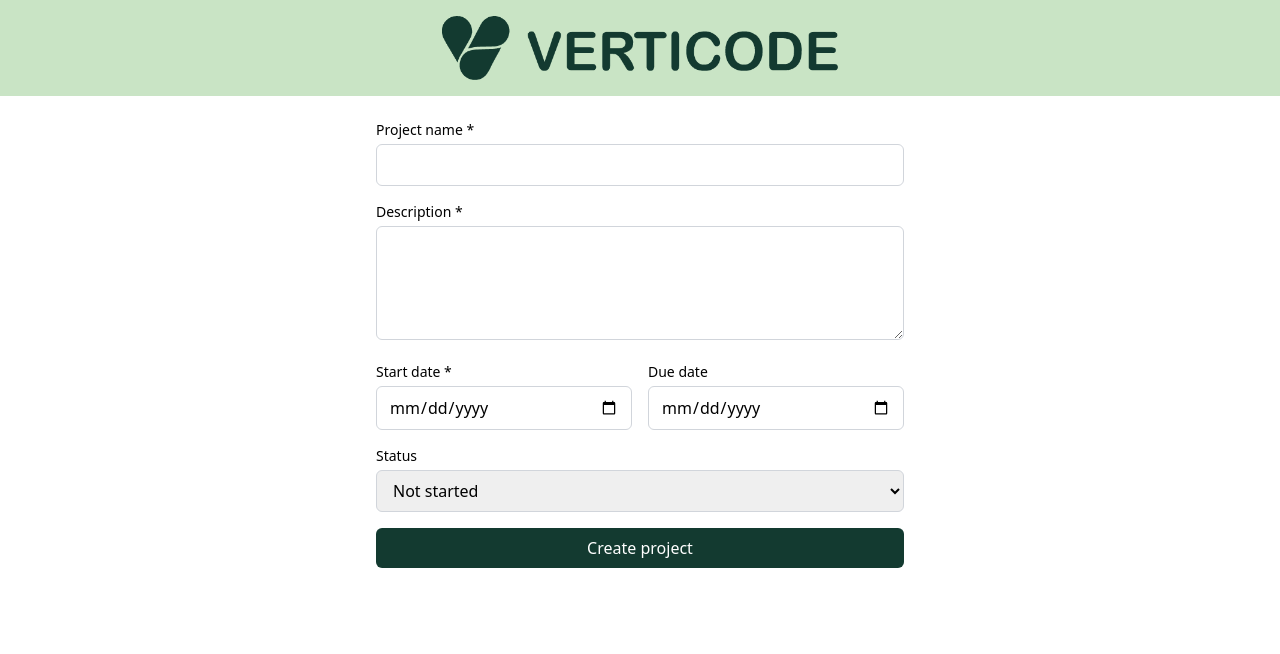
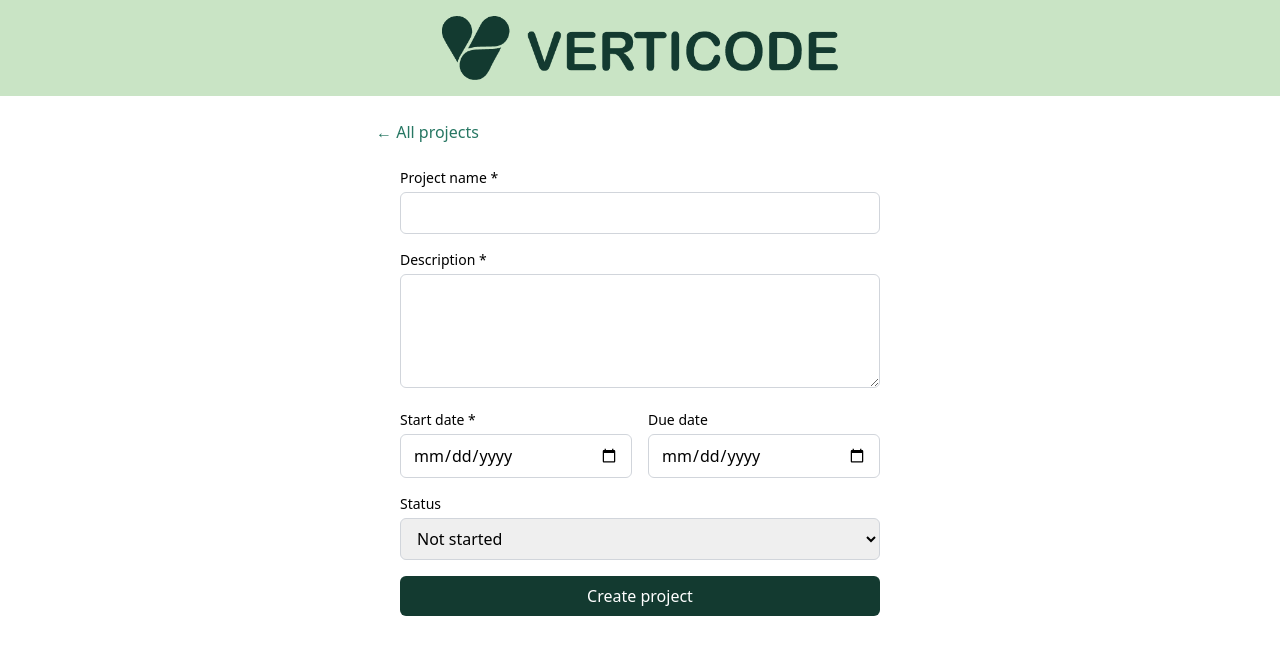
Before and after one commit to amorourke/Verticode-tech-test, a React (Vite) app: page /projects/new in a window 1280 px wide. Shown: the top 654 px of the page. Built offline with nearby package versions, Linux system fonts and the light colour scheme.

Commit message:
added back button to project form page

```diff
--- a/src/components/ProjectForm.tsx
+++ b/src/components/ProjectForm.tsx
@@ -1,6 +1,7 @@
 import { useState, type FormEvent } from "react";
 import { ProjectStatus, type NewProject } from "../models/Project";
 import { validateProject, type ProjectFormErrors } from "../utils/validateProject";
+import { Link } from "react-router-dom";
 
 const LABEL = "mb-1 block text-sm font-medium";
 const INPUT = "w-full rounded-md border border-gray-300 px-3 py-2";
@@ -38,7 +39,13 @@ export default function ProjectForm({ onSubmit }: ProjectFormProps) {
   }
 
   return (
+    <section className="mx-auto w-full max-w-xl p-6">
+      <Link to="/" className="font-medium text-green-500 hover:underline">
+        ← All projects
+      </Link>
+
         <form onSubmit={handleSubmit} className="mx-auto flex w-full max-w-xl flex-col gap-4 p-6">
+
         <div>
             <label htmlFor="name" className={LABEL}>Project name *</label>
             <input id="name" className={INPUT} value={name} onChange={(e) => setName(e.target.value)} />
@@ -78,5 +85,6 @@ export default function ProjectForm({ onSubmit }: ProjectFormProps) {
             Create project
         </button>
         </form>
+    </section>
   );
 }
```
Lines whose indentation alone changed are shown as unchanged.
